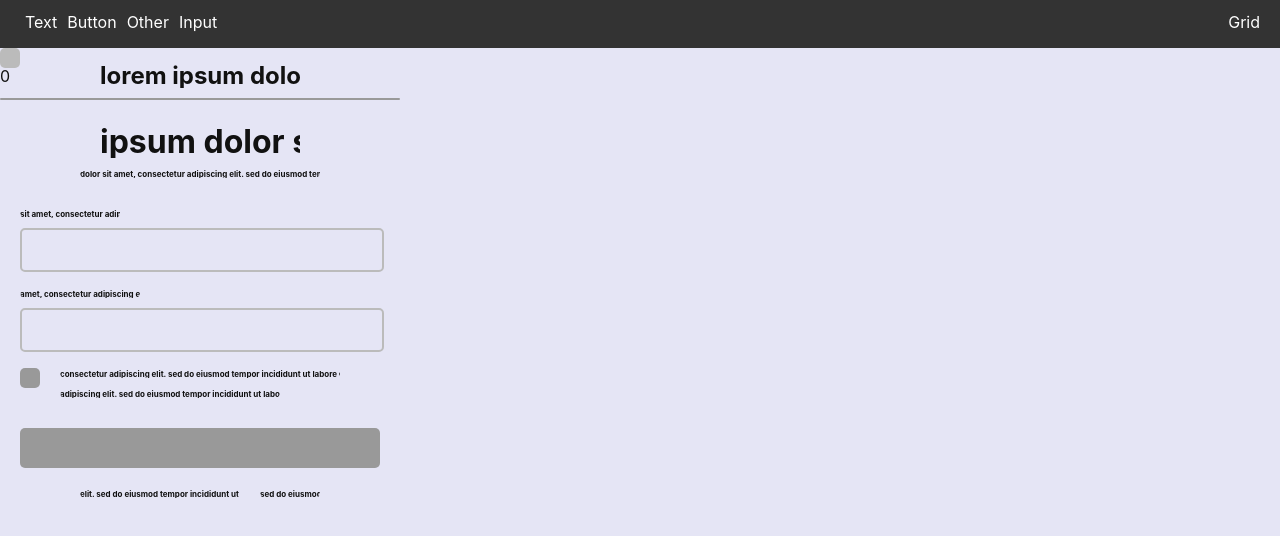
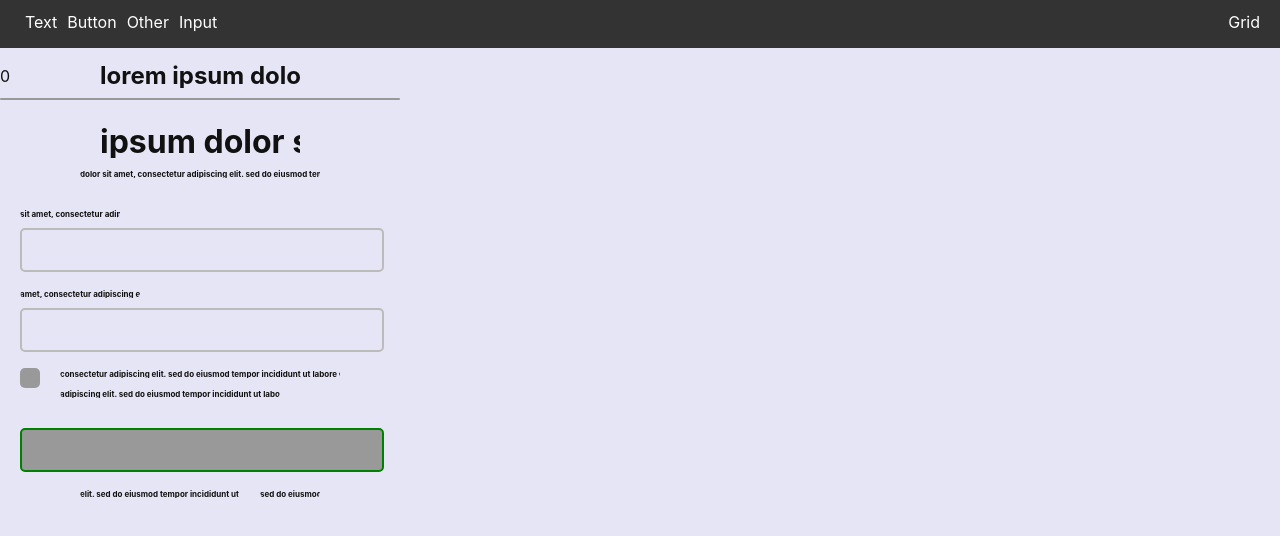
Before and after one commit to Johan-Melin/sketch-ui, a React (Vite) app: page / in a window 1280 px wide. Shown: the top 536 px of the page. Built offline with nearby package versions, Linux system fonts and the light colour scheme.

Commit message:
add clickable areas to change screens

```diff
--- a/src/components/Canvas.jsx
+++ b/src/components/Canvas.jsx
@@ -15,7 +15,12 @@ export default function Canvas({selectedTool, showGrid}) {
   //const [drawStart, setDrawStart] = useState({ x: 0, y: 0 });
   const canvasRef = useRef(null);
 
-  const [rectData, setRectData] = useState(screens[0]);
+  const [currentScreen, setCurrentScreen] = useState(0);
+  const [rectData, setRectData] = useState(screens[currentScreen]);
+
+  useEffect(() => {
+    setRectData(screens[currentScreen]);
+  }, [currentScreen]);
 
   useEffect(() => {
     const canvasWidth = canvasRef.current.clientWidth;
@@ -76,11 +81,11 @@ export default function Canvas({selectedTool, showGrid}) {
 
   return (
     <div className={canvasClass} ref={canvasRef}>
-      <Btn rectangles={rectData.btn} />
-      <Txt rectangles={rectData.text} />
-      <Other rectangles={rectData.other} />
-      <Input rectangles={rectData.input} />
-      <Rectangle rectangles={[coordinates]} color={color} />
+      <Btn rectangles={rectData.btn || []} />
+      <Txt rectangles={rectData.text || []} clickHandler={setCurrentScreen} />
+      <Other rectangles={rectData.other || []} clickHandler={setCurrentScreen} />
+      <Input rectangles={rectData.input || []} />
+      {/*<Rectangle rectangles={[coordinates]} color={color} />*/}
       <p>{coordinates.x}</p>
     </div>
   );
--- a/src/components/Canvas.module.css
+++ b/src/components/Canvas.module.css
@@ -7,7 +7,7 @@
     flex: 1;
     color: #111;
     background-color: var(--canvas-bg);
-    z-index: -3;
+    z-index: 0;
     overflow: hidden;
 }
 
--- a/src/components/canvas/Rectangle.jsx
+++ b/src/components/canvas/Rectangle.jsx
@@ -7,7 +7,7 @@ import PropTypes from 'prop-types';
 
 const loremIpsumText = `lorem ipsum dolor sit amet, consectetur adipiscing elit. sed do eiusmod tempor incididunt ut labore et dolore magna aliqua.`.split(' ');
 
-const Rectangle = ({ rectangles, style, color, displayLorem }) => {
+const Rectangle = ({ rectangles, style, color, displayLorem, clickHandler }) => {
   return rectangles.map((r, i) => (
     <div
       key={i}
@@ -18,16 +18,18 @@ const Rectangle = ({ rectangles, style, color, displayLorem }) => {
         width: r.w * gridSize || 20,
         height: r.h * gridSize || 20,
         fontSize: r.h * gridSize * 0.8 || 20,
-        backgroundColor: color
+        backgroundColor: color,
+        border: r.link && '2px solid green',
       }}
+      onClick={r.link ? ()=>clickHandler(r.link) : undefined}
     >{displayLorem  && i < loremIpsumText.length && `${loremIpsumText.slice(i).join(' ')}`}</div>
   ));
 };
 
 export const Btn = ({rectangles}) => <Rectangle rectangles={rectangles} style={styles.btn} />
-export const Txt = ({rectangles}) => <Rectangle rectangles={rectangles} style={styles.txt} displayLorem ></Rectangle>
-export const Other = ({rectangles}) => <Rectangle rectangles={rectangles} style={styles.other}/>
-export const Input = ({rectangles}) => <Rectangle rectangles={rectangles} style={styles.input}/>
+export const Txt = ({rectangles, clickHandler}) => <Rectangle rectangles={rectangles} style={styles.txt} displayLorem clickHandler={clickHandler} />
+export const Other = ({rectangles, clickHandler}) => <Rectangle rectangles={rectangles} style={styles.other} clickHandler={clickHandler} />
+export const Input = ({rectangles}) => <Rectangle rectangles={rectangles} style={styles.input} />
 
 const RectPropTypes = {
   rectangles: PropTypes.arrayOf(
@@ -38,11 +40,11 @@ const RectPropTypes = {
       h: PropTypes.number,
     })
   ).isRequired,
+  clickHandler: PropTypes.func
 };
 
-
 Btn.propTypes = RectPropTypes;
-Txt.propTypes = RectPropTypes,
+Txt.propTypes = RectPropTypes;
 Other.propTypes = RectPropTypes;
 Input.propTypes = RectPropTypes;
 
--- a/src/rectData.js
+++ b/src/rectData.js
@@ -1,8 +1,6 @@
 const rect = [
   {
     name: "sign in",
-    btn: [
-    ],
     text: [
       {x: 5, y: 0.5, w: 10, h: 1.5},
       {x: 5, y: 3.5, w: 10, h: 2},
@@ -17,7 +15,7 @@ const rect = [
     other: [
       {x: 0, y: 2.5, w: 20, h: 0.1},
       {x: 1, y: 16, w: 1, h: 1},
-      {x: 1, y: 19, w: 18, h: 2},
+      {x: 1, y: 19, w: 18, h: 2, link: "1"},
     ],
     input: [
       {x: 1, y: 9, w: 18, h: 2},
@@ -26,8 +24,6 @@ const rect = [
   },
   {
     name: "product list",
-    btn: [
-    ],
     text: [
       {x: 5, y: 0.5, w: 10, h: 1.5},
       {x: 1, y: 13, w: 3, h: 0.5},
@@ -45,13 +41,11 @@ const rect = [
     ],
     other: [
       {x: 1, y: 0.5, w: 1.5, h: 1.5},
-      {x: 17.5, y: 0.5, w: 1.5, h: 1.5},
+      {x: 17.5, y: 0.5, w: 1.5, h: 1.5, link: "0"},
       {x: 1, y: 4, w: 8.5, h: 8.5},
       {x: 10.5, y: 4, w: 8.5, h: 8.5},
       {x: 1, y: 17, w: 8.5, h: 8.5},
       {x: 10.5, y: 17, w: 8.5, h: 8.5},
-    ],
-    input: [
     ],
   }
 ]
```
